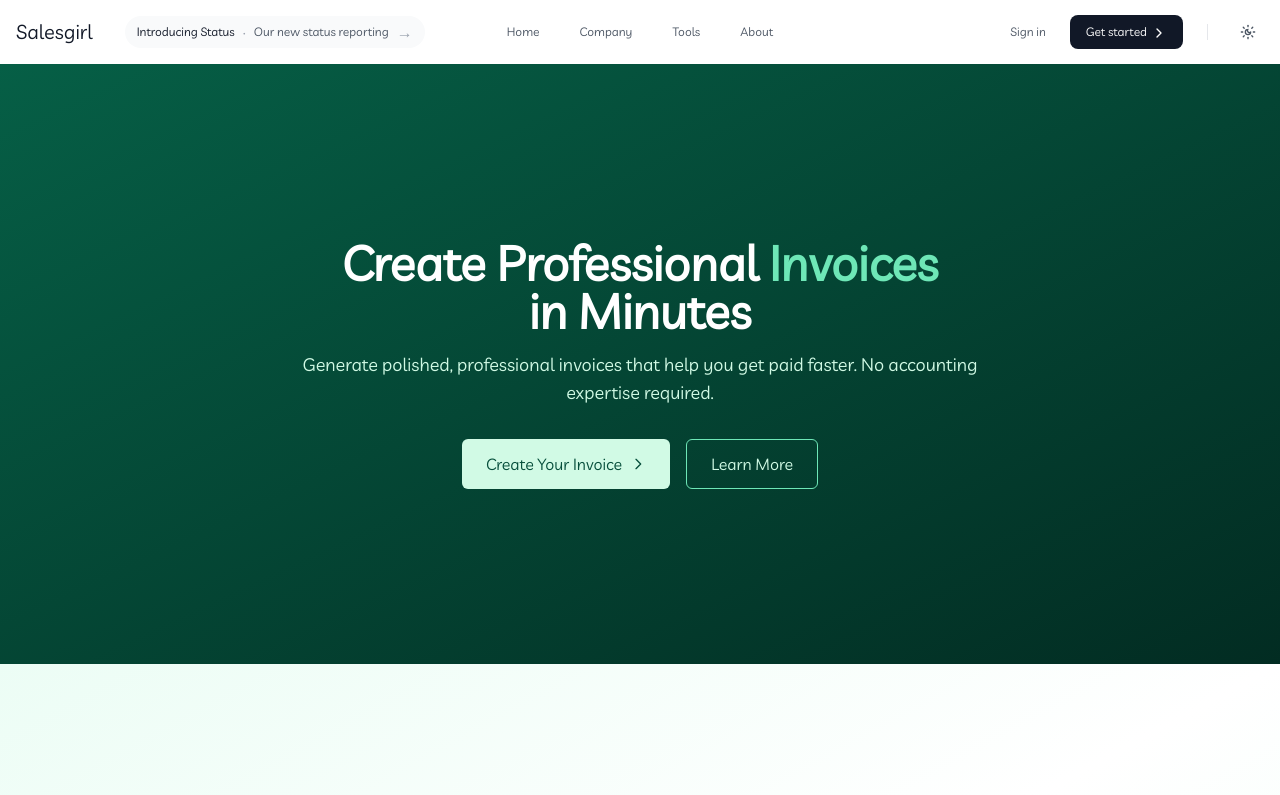
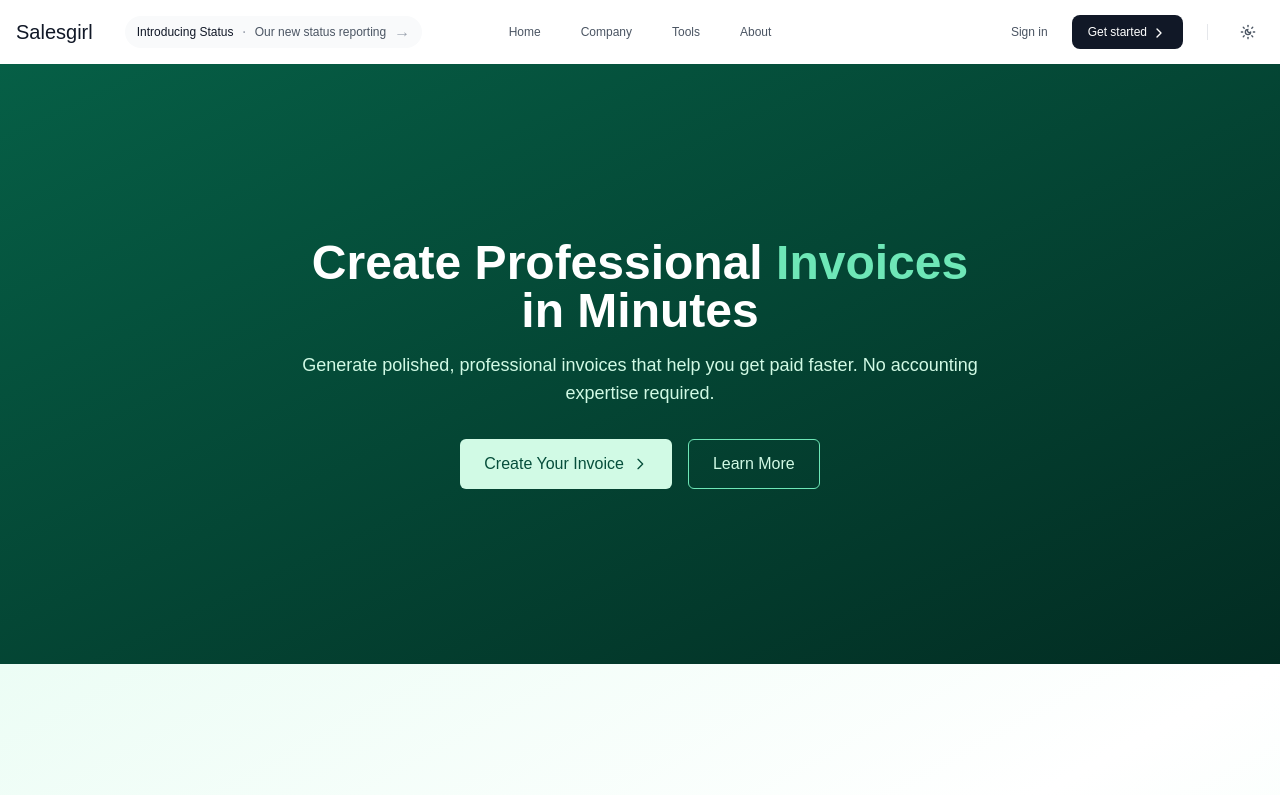
Before and after one commit to nanayawdev/salesgirl, a React (Vite) app: page / in a window 1280 px wide. Shown: the top 795 px of the page. Built offline with nearby package versions, Linux system fonts and the light colour scheme.

Commit message:
Update global font style from 'Livvic' to 'DM Sans' for improved consistency across the application.

```diff
--- a/src/styles/globals.css
+++ b/src/styles/globals.css
@@ -1,5 +1,5 @@
 @import url('https://fonts.googleapis.com/css2?family=Livvic&display=swap'); /* If using Google Fonts */
 
 body {
-  font-family: 'Livvic', sans-serif;
+  font-family: 'DM Sans', sans-serif;
 }
```
